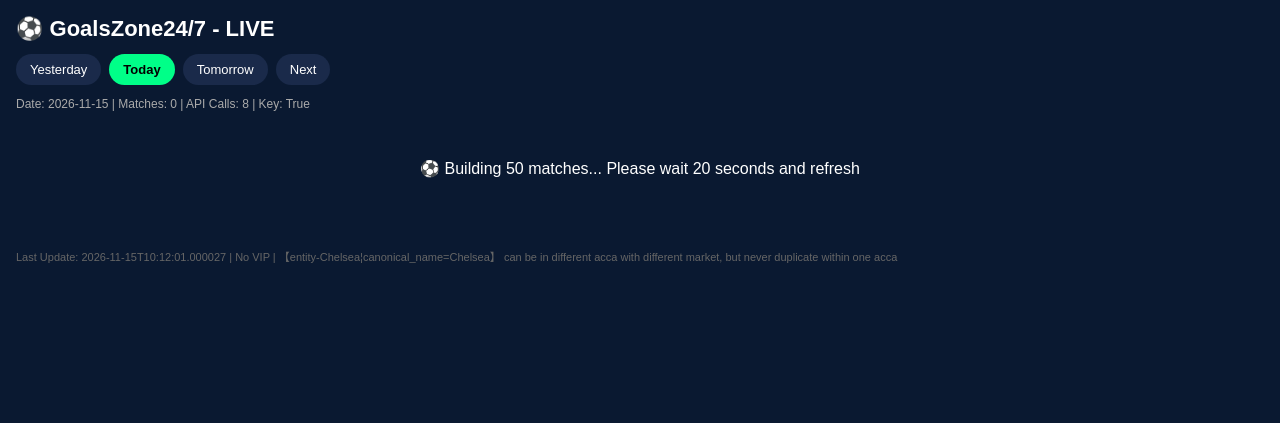
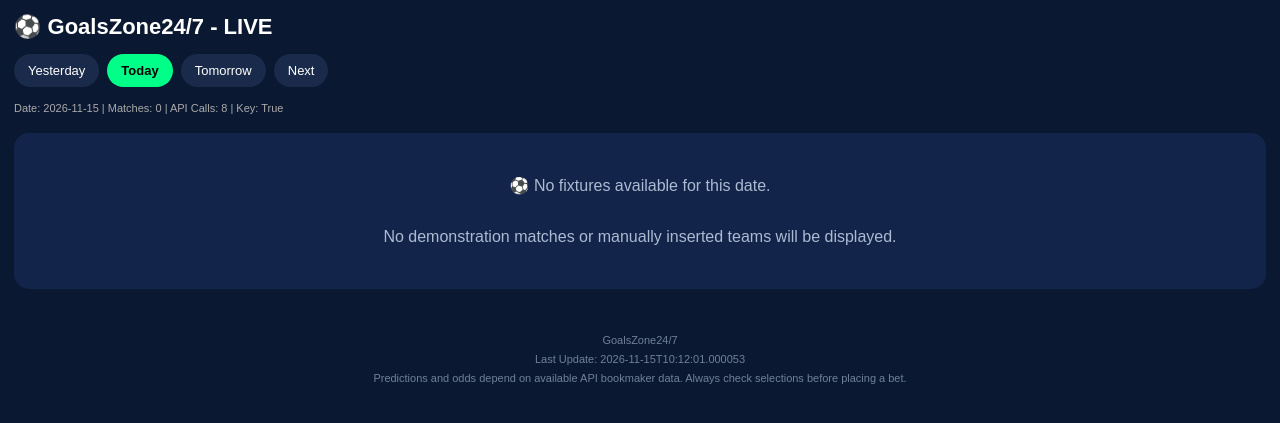
Before and after one commit to Dv-85-vick/goalzone247, a Flask app: page / in a window 1280 px wide. Shown: the top 423 px of the page. Run offline with Flask 3, Linux system fonts and the light colour scheme.

Commit message:
Update index.html

```diff
--- a/templates/index.html
+++ b/templates/index.html
@@ -1,117 +1,617 @@
+
 <!DOCTYPE html>
-<html>
+<html lang="en">
 <head>
 <meta charset="UTF-8">
 <meta name="viewport" content="width=device-width, initial-scale=1">
+
 <title>GoalsZone24/7 - LIVE</title>
+
 <style>
-body{background:#0a1931;color:#fff;font-family:Arial;margin:0;padding:16px}
-.header{font-size:22px;font-weight:bold;margin-bottom:12px}
-.toggle{display:flex;gap:8px;margin:12px 0;flex-wrap:wrap}
-.toggle a{padding:8px 14px;border-radius:20px;background:#1a2a4a;color:#fff;text-decoration:none;font-size:13px}
-.toggle a.active{background:#00ff88;color:#000;font-weight:bold}
-.info{color:#aaa;font-size:12px;margin:8px 0}
-.cards{display:grid;grid-template-columns:1fr;gap:12px;margin-top:12px}
-@media(min-width:700px){.cards{grid-template-columns:1fr 1fr}}
-.card{background:#12244a;border-radius:16px;padding:14px}
-.league{font-size:11px;color:#8aa}
-.teams{font-weight:bold;margin:6px 0;font-size:15px}
-.time{font-size:12px;color:#aaa}
-.badge{display:inline-block;background:#1a3;padding:3px 8px;border-radius:12px;font-size:11px;margin:3px 3px 0 0;color:#000;background:#00ff88}
-.status{float:right;font-size:10px;padding:2px 8px;border-radius:10px;background:#00ff88;color:#000}
-.acca-card{background:#12244a;border-radius:16px;padding:14px;margin-top:12px;border-left:4px solid #00ff88}
-.acca-card.hot{border-left-color:#ffaa00}
-.acca-card.mix10{border-left-color:#ff00ff}
-.acca-card.mix20{border-left-color:#ff0055}
-.leg{font-size:12px;color:#ddd;margin:3px 0}
-.total{font-weight:bold;color:#00ff88;margin-top:8px}
-.empty{text-align:center;padding:40px 20px}
+* {
+    box-sizing: border-box;
+}
+
+body {
+    background: #0a1931;
+    color: #fff;
+    font-family: Arial, sans-serif;
+    margin: 0;
+    padding: 14px;
+    overflow-x: hidden;
+}
+
+.header {
+    font-size: 22px;
+    font-weight: bold;
+    margin-bottom: 14px;
+}
+
+.toggle {
+    display: flex;
+    gap: 8px;
+    margin: 12px 0;
+    flex-wrap: wrap;
+}
+
+.toggle a {
+    padding: 9px 14px;
+    border-radius: 20px;
+    background: #1a2a4a;
+    color: #fff;
+    text-decoration: none;
+    font-size: 13px;
+}
+
+.toggle a.active {
+    background: #00ff88;
+    color: #000;
+    font-weight: bold;
+}
+
+.info {
+    color: #aaa;
+    font-size: 11px;
+    margin: 10px 0;
+    line-height: 1.7;
+}
+
+.cards {
+    display: grid;
+    grid-template-columns: 1fr;
+    gap: 12px;
+    margin-top: 12px;
+}
+
+@media(min-width: 700px) {
+    .cards {
+        grid-template-columns: 1fr 1fr;
+    }
+}
+
+.card {
+    background: #12244a;
+    border-radius: 15px;
+    padding: 14px;
+    min-width: 0;
+}
+
+.league {
+    font-size: 11px;
+    color: #9bb4c9;
+    margin-bottom: 7px;
+}
+
+.teams {
+    font-weight: bold;
+    margin: 7px 0;
+    font-size: 15px;
+    line-height: 1.4;
+    overflow-wrap: anywhere;
+}
+
+.time {
+    font-size: 12px;
+    color: #aaa;
+    margin-top: 7px;
+}
+
+.status {
+    float: right;
+    font-size: 10px;
+    padding: 4px 9px;
+    border-radius: 10px;
+    background: #00ff88;
+    color: #000;
+    font-weight: bold;
+}
+
+.market-pills {
+    display: flex;
+    flex-wrap: wrap;
+    gap: 6px;
+    margin-top: 10px;
+}
+
+.badge {
+    display: inline-block;
+    background: #00ff88;
+    padding: 6px 10px;
+    border-radius: 20px;
+    font-size: 11px;
+    color: #001b12;
+    font-weight: bold;
+}
+
+.section-heading {
+    margin-top: 28px;
+    font-size: 19px;
+}
+
+.acca-card {
+    background: #12244a;
+    border: 1px solid #253b64;
+    border-left: 4px solid #00ff88;
+    border-radius: 14px;
+    padding: 13px;
+    margin-top: 12px;
+    width: 100%;
+    overflow: hidden;
+}
+
+.acca-card.hot {
+    border-left-color: #ffaa00;
+}
+
+.acca-card.mix10 {
+    border-left-color: #ff00ff;
+}
+
+.acca-card.mix20 {
+    border-left-color: #ff0055;
+}
+
+.acca-head {
+    display: flex;
+    justify-content: space-between;
+    align-items: center;
+    gap: 8px;
+    margin-bottom: 12px;
+}
+
+.acca-title {
+    font-size: 14px;
+    font-weight: bold;
+    line-height: 1.4;
+}
+
+.acca-count {
+    color: #9fb2d0;
+    font-size: 11px;
+    margin-top: 4px;
+}
+
+.acca-total {
+    background: #00ff88;
+    color: #001b12;
+    padding: 9px 11px;
+    border-radius: 9px;
+    font-weight: bold;
+    font-size: 15px;
+    white-space: nowrap;
+}
+
+.acca-card.hot .acca-total {
+    background: #ffaa00;
+}
+
+.acca-card.mix10 .acca-total {
+    background: #ff00ff;
+    color: #fff;
+}
+
+.acca-card.mix20 .acca-total {
+    background: #ff0055;
+    color: #fff;
+}
+
+.acca-leg {
+    background: #0c1b36;
+    border: 1px solid #203456;
+    border-radius: 9px;
+    padding: 10px;
+    margin-top: 7px;
+}
+
+.acca-teams {
+    font-size: 13px;
+    font-weight: bold;
+    line-height: 1.5;
+    overflow-wrap: anywhere;
+}
+
+.acca-details {
+    display: flex;
+    justify-content: space-between;
+    align-items: center;
+    flex-wrap: wrap;
+    gap: 6px;
+    margin-top: 7px;
+}
+
+.acca-market {
+    color: #9fb2d0;
+    font-size: 11px;
+}
+
+.acca-odd {
+    color: #00ff88;
+    font-weight: bold;
+    font-size: 13px;
+}
+
+.acca-league {
+    color: #7188aa;
+    font-size: 10px;
+    margin-top: 6px;
+}
+
+.acca-empty {
+    color: #9fb2d0;
+    text-align: center;
+    padding: 18px 8px;
+    font-size: 12px;
+}
+
+.empty {
+    text-align: center;
+    padding: 40px 15px;
+    background: #12244a;
+    border-radius: 15px;
+    margin-top: 15px;
+    color: #aabbd2;
+    line-height: 1.6;
+}
+
+.footer {
+    margin-top: 30px;
+    color: #718099;
+    font-size: 11px;
+    text-align: center;
+    line-height: 1.7;
+    padding: 12px;
+}
+
+@media(max-width: 400px) {
+
+    body {
+        padding: 11px;
+    }
+
+    .header {
+        font-size: 20px;
+    }
+
+    .card {
+        padding: 12px;
+    }
+
+    .teams {
+        font-size: 14px;
+    }
+
+    .acca-card {
+        padding: 11px;
+    }
+
+    .acca-title {
+        font-size: 13px;
+    }
+
+    .acca-teams {
+        font-size: 12px;
+    }
+
+    .acca-total {
+        font-size: 13px;
+        padding: 8px;
+    }
+}
 </style>
 </head>
+
 <body>
-<div class="header">⚽ GoalsZone24/7 - LIVE</div>
+
+<div class="header">
+    ⚽ GoalsZone24/7 - LIVE
+</div>
+
+
+<!-- DATE NAVIGATION -->
 
 <div class="toggle">
-<a href="/?date=yesterday" class="{% if selected_date=='yesterday' %}active{% endif %}">Yesterday</a>
-<a href="/?date=today" class="{% if selected_date=='today' %}active{% endif %}">Today</a>
-<a href="/?date=tomorrow" class="{% if selected_date=='tomorrow' %}active{% endif %}">Tomorrow</a>
-<a href="/?date=next_tomorrow" class="{% if selected_date=='next_tomorrow' %}active{% endif %}">Next</a>
+
+    <a href="/?date=yesterday"
+       class="{% if selected_date=='yesterday' %}active{% endif %}">
+       Yesterday
+    </a>
+
+    <a href="/?date=today"
+       class="{% if selected_date=='today' %}active{% endif %}">
+       Today
+    </a>
+
+    <a href="/?date=tomorrow"
+       class="{% if selected_date=='tomorrow' %}active{% endif %}">
+       Tomorrow
+    </a>
+
+    <a href="/?date=next_tomorrow"
+       class="{% if selected_date=='next_tomorrow' %}active{% endif %}">
+       Next
+    </a>
+
 </div>
 
-<div class="info">Date: {{ date }} | Matches: {{ total }} | API Calls: {{ api_calls }} | Key: {{ api_key_set }}</div>
 
-{% if total==0 %}
-<div class="empty">⚽ Building 50 matches... Please wait 20 seconds and refresh<br><script>setTimeout(()=>location.reload(),20000)</script></div>
+<div class="info">
+
+    Date: {{ date }}
+    |
+    Matches: {{ total }}
+    |
+    API Calls: {{ api_calls }}
+    |
+    Key: {{ api_key_set }}
+
+</div>
+
+
+{% if total == 0 %}
+
+<div class="empty">
+
+    ⚽ No fixtures available for this date.
+
+    <br><br>
+
+    No demonstration matches or manually inserted teams
+    will be displayed.
+
+</div>
+
 {% else %}
 
-<h3>⚽ Individual Match Cards - {{ total }} MATCHES</h3>
+
+<!-- INDIVIDUAL MATCHES -->
+
+<h3 class="section-heading">
+    ⚽ Individual Match Cards - {{ total }} MATCHES
+</h3>
+
+
 <div class="cards">
+
 {% for match in matches %}
+
 <div class="card">
-<div class="league">{{ match.league }} <span class="status">{{ match.status }}</span></div>
-<div class="teams">{{ match.home }} vs {{ match.away }}</div>
-<div class="time">{{ match.time }}</div>
-<div style="margin-top:6px">
-<span class="badge">Over 1.5 @ {{ match.markets.over15 }}</span>
-<span class="badge">Over 2.5 @ {{ match.markets.over25 }}</span>
-<span class="badge">BTTS @ {{ match.markets.btts }}</span>
-<span class="badge">Home Over 1.5 @ {{ match.markets.home_over15 }}</span>
-<span class="badge">Away Over 1.5 @ {{ match.markets.away_over15 }}</span>
-</div>
-</div>
-{% endfor %}
+
+    <div class="league">
+
+        {{ match.league }}
+
+        <span class="status">
+            {{ match.status }}
+        </span>
+
+    </div>
+
+
+    <div class="teams">
+
+        {{ match.home }} vs {{ match.away }}
+
+    </div>
+
+
+    <div class="time">
+
+        {{ match.time }}
+
+        {% if match.status in ['1H', '2H', 'HT', 'ET', 'LIVE'] %}
+
+            | {{ match.score_home }} - {{ match.score_away }}
+
+            {% if match.elapsed %}
+                | {{ match.elapsed }}'
+            {% endif %}
+
+        {% elif match.status in ['FT', 'AET', 'PEN'] %}
+
+            | {{ match.score_home }} - {{ match.score_away }}
+
+        {% endif %}
+
+    </div>
+
+
+    <div class="market-pills">
+
+        {% for key, label in [
+            ('over15', 'Over 1.5'),
+            ('over25', 'Over 2.5'),
+            ('btts', 'BTTS'),
+            ('home_over15', 'Home Over 1.5'),
+            ('away_over15', 'Away Over 1.5')
+        ] %}
+
+            {% if match.markets.get(key) %}
+
+                <span class="badge">
+                    {{ label }} @ {{ match.markets[key] }}
+                </span>
+
+            {% endif %}
+
+        {% endfor %}
+
+    </div>
+
 </div>
 
-<h3 style="margin-top:30px">✨ Free Accumulators - 12 Cards</h3>
+{% endfor %}
+
+</div>
+
+
+<!-- ACCUMULATORS -->
+
+<h3 class="section-heading">
+    ✨ Free Accumulators - 12 Cards
+</h3>
+
+
+{% macro acca_card(title, acca, style='') %}
+
+<div class="acca-card {{ style }}">
+
+    <div class="acca-head">
+
+        <div>
+
+            <div class="acca-title">
+                {{ title }}
+            </div>
+
+            <div class="acca-count">
+                {{ acca.count }} Selections
+            </div>
+
+        </div>
+
+        <div class="acca-total">
+            {{ acca.total_odds }}x
+        </div>
+
+    </div>
+
+
+    {% if acca.legs %}
+
+        {% for leg in acca.legs %}
+
+        <div class="acca-leg">
+
+            <div class="acca-teams">
+                {{ leg.home }} vs {{ leg.away }}
+            </div>
+
+            <div class="acca-details">
+
+                <span class="acca-market">
+                    {{ leg.market_label }}
+                </span>
+
+                <span class="acca-odd">
+                    @ {{ leg.odd }}
+                </span>
+
+            </div>
+
+            <div class="acca-league">
+                {{ leg.league }} | {{ leg.time }}
+            </div>
+
+        </div>
+
+        {% endfor %}
+
+    {% else %}
+
+        <div class="acca-empty">
+            No qualifying selections available.
+        </div>
+
+    {% endif %}
+
+</div>
+
+{% endmacro %}
+
 
 {% if accas %}
-<!-- Over 1.5 -->
-<div class="acca-card"><b>Over 1.5 - 3+ Odds ({{ accas.over15['3'].count }} Legs @ {{ accas.over15['3'].total_odds }})</b>
-{% for leg in accas.over15['3'].legs %}<div class="leg">{{ leg.home }} vs {{ leg.away }} - {{ leg.market }} @ {{ leg.odd }} ({{ leg.league }})</div>{% endfor %}
-<div class="total">Total: {{ accas.over15['3'].total_odds }}</div></div>
 
-<div class="acca-card hot"><b>Over 1.5 - 6 Hot Plus ({{ accas.over15['6'].count }} Legs @ {{ accas.over15['6'].total_odds }})</b>
-{% for leg in accas.over15['6'].legs %}<div class="leg">{{ leg.home }} vs {{ leg.away }} - {{ leg.market }} @ {{ leg.odd }}</div>{% endfor %}
-<div class="total">Total: {{ accas.over15['6'].total_odds }}</div></div>
+{{ acca_card(
+    'Over 1.5 - 3+ Odds',
+    accas.over15['3']
+) }}
 
-<!-- Over 2.5 -->
-<div class="acca-card"><b>Over 2.5 - 3+ Odds ({{ accas.over25['3'].count }} Legs @ {{ accas.over25['3'].total_odds }})</b>
-{% for leg in accas.over25['3'].legs %}<div class="leg">{{ leg.home }} vs {{ leg.away }} - {{ leg.market }} @ {{ leg.odd }}</div>{% endfor %}</div>
+{{ acca_card(
+    'Over 1.5 - 6 Hot Plus',
+    accas.over15['6'],
+    'hot'
+) }}
 
-<div class="acca-card hot"><b>Over 2.5 - 6 Hot Plus ({{ accas.over25['6'].count }} Legs @ {{ accas.over25['6'].total_odds }})</b>
-{% for leg in accas.over25['6'].legs %}<div class="leg">{{ leg.home }} vs {{ leg.away }} - {{ leg.market }} @ {{ leg.odd }}</div>{% endfor %}</div>
 
-<!-- BTTS -->
-<div class="acca-card"><b>BTTS - 3+ Odds</b>
-{% for leg in accas.btts['3'].legs %}<div class="leg">{{ leg.home }} vs {{ leg.away }} - {{ leg.market }} @ {{ leg.odd }}</div>{% endfor %}</div>
+{{ acca_card(
+    'Over 2.5 - 3+ Odds',
+    accas.over25['3']
+) }}
 
-<div class="acca-card hot"><b>BTTS - 6 Hot Plus</b>
-{% for leg in accas.btts['6'].legs %}<div class="leg">{{ leg.home }} vs {{ leg.away }} - {{ leg.market }} @ {{ leg.odd }}</div>{% endfor %}</div>
+{{ acca_card(
+    'Over 2.5 - 6 Hot Plus',
+    accas.over25['6'],
+    'hot'
+) }}
 
-<!-- Home Over 1.5 -->
-<div class="acca-card"><b>Home Over 1.5 - 3+ Odds</b>
-{% for leg in accas.home_over15['3'].legs %}<div class="leg">{{ leg.home }} vs {{ leg.away }} - {{ leg.market }} @ {{ leg.odd }}</div>{% endfor %}</div>
 
-<div class="acca-card hot"><b>Home Over 1.5 - 6 Hot Plus</b>
-{% for leg in accas.home_over15['6'].legs %}<div class="leg">{{ leg.home }} vs {{ leg.away }} - {{ leg.market }} @ {{ leg.odd }}</div>{% endfor %}</div>
+{{ acca_card(
+    'BTTS - 3+ Odds',
+    accas.btts['3']
+) }}
 
-<!-- Away Over 1.5 -->
-<div class="acca-card"><b>Away Over 1.5 - 3+ Odds</b>
-{% for leg in accas.away_over15['3'].legs %}<div class="leg">{{ leg.home }} vs {{ leg.away }} - {{ leg.market }} @ {{ leg.odd }}</div>{% endfor %}</div>
+{{ acca_card(
+    'BTTS - 6 Hot Plus',
+    accas.btts['6'],
+    'hot'
+) }}
 
-<div class="acca-card hot"><b>Away Over 1.5 - 6 Hot Plus</b>
-{% for leg in accas.away_over15['6'].legs %}<div class="leg">{{ leg.home }} vs {{ leg.away }} - {{ leg.market }} @ {{ leg.odd }}</div>{% endfor %}</div>
 
-<!-- MIX -->
-<div class="acca-card mix10"><b>Mix - 10 Odds ({{ accas.mix['10'].count }} Legs @ {{ accas.mix['10'].total_odds }}) - No duplicate games</b>
-{% for leg in accas.mix['10'].legs %}<div class="leg">{{ leg.home }} vs {{ leg.away }} - {{ leg.market }} @ {{ leg.odd }}</div>{% endfor %}</div>
+{{ acca_card(
+    'Home Over 1.5 - 3+ Odds',
+    accas.home_over15['3']
+) }}
 
-<div class="acca-card mix20"><b>Mix - 20 Odds ({{ accas.mix['20'].count }} Legs @ {{ accas.mix['20'].total_odds }}) - No duplicate games</b>
-{% for leg in accas.mix['20'].legs %}<div class="leg">{{ leg.home }} vs {{ leg.away }} - {{ leg.market }} @ {{ leg.odd }}</div>{% endfor %}</div>
+{{ acca_card(
+    'Home Over 1.5 - 6 Hot Plus',
+    accas.home_over15['6'],
+    'hot'
+) }}
+
+
+{{ acca_card(
+    'Away Over 1.5 - 3+ Odds',
+    accas.away_over15['3']
+) }}
+
+{{ acca_card(
+    'Away Over 1.5 - 6 Hot Plus',
+    accas.away_over15['6'],
+    'hot'
+) }}
+
+
+{{ acca_card(
+    'Mixed Accumulator - 10+ Odds',
+    accas.mix['10'],
+    'mix10'
+) }}
+
+{{ acca_card(
+    'Mixed Accumulator - 20+ Odds',
+    accas.mix['20'],
+    'mix20'
+) }}
 
 {% endif %}
+
 {% endif %}
 
-<div style="margin-top:30px;color:#666;font-size:11px">Last Update: {{ last_update }} | No VIP | 【entity-Chelsea¦canonical_name=Chelsea】 can be in different acca with different market, but never duplicate within one acca</div>
+
+<div class="footer">
+
+    GoalsZone24/7
+
+    <br>
+
+    Last Update: {{ last_update }}
+
+    <br>
+
+    Predictions and odds depend on available API bookmaker data.
+    Always check selections before placing a bet.
+
+</div>
+
 </body>
 </html>
```
